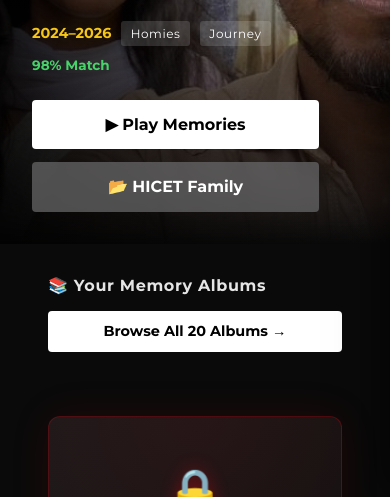
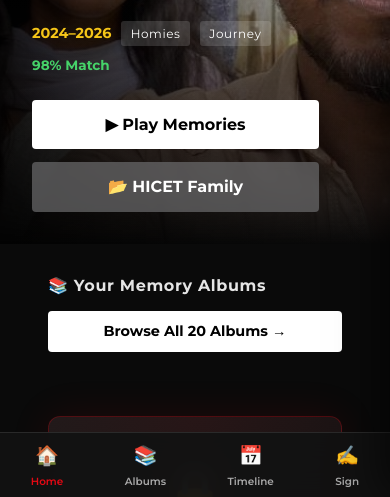
Before and after one commit to Manikandan1411/homiesflix, a plain HTML site: page index.html in a window 390 px wide. Shown: the part 347-844 px from the top of the page. Drawn offline with nearby package versions, Linux system fonts and the light colour scheme.

Commit message:
fix: mobile bottom navigation bar and full photo visibility in player/lightbox

```diff
--- a/css/homieflix.css
+++ b/css/homieflix.css
@@ -1150,16 +1150,65 @@ body {
   .player-progress-bar { height: 6px; } /* Thicker for touch */
   .vol-wrap { display: none; } /* Mobile users use device volume */
 
-  /* Player full-screen on mobile */
+  /* Player full-screen on mobile - Ensuring full photo visibility */
+  .player-slide {
+    width: 100%;
+    height: 100%;
+    display: flex;
+    align-items: center;
+    justify-content: center;
+  }
   .player-slide img,
   .player-slide video {
-    max-height: 65vh;
-    max-width: 100vw;
+    max-height: 70vh; /* Leave room for captions and controls */
+    max-width: 95vw;
+    width: auto;
+    height: auto;
+    object-fit: contain; /* This ensures the whole photo is visible */
     border-radius: 4px;
   }
   .player-controls { padding: 1rem 1.2rem; }
   .player-title-bar { font-size: 0.78rem; }
-  .slide-caption { font-size: 0.85rem; margin-top: 0.6rem; }
+  .slide-caption { font-size: 0.85rem; margin-top: 0.8rem; padding: 0 1rem; }
+
+  /* Mobile Bottom Nav Styles */
+  .mobile-bottom-nav {
+    position: fixed;
+    bottom: 0;
+    left: 0;
+    right: 0;
+    height: 65px;
+    background: rgba(18, 18, 18, 0.95);
+    backdrop-filter: blur(15px);
+    display: flex;
+    justify-content: space-around;
+    align-items: center;
+    z-index: 2000;
+    border-top: 1px solid rgba(255, 255, 255, 0.1);
+    padding-bottom: env(safe-area-inset-bottom);
+  }
+  .mob-nav-item {
+    display: flex;
+    flex-direction: column;
+    align-items: center;
+    text-decoration: none;
+    color: var(--hf-muted);
+    font-size: 0.65rem;
+    font-weight: 600;
+    gap: 4px;
+    transition: color 0.2s;
+  }
+  .mob-nav-item.active {
+    color: var(--hf-red);
+  }
+  .mob-nav-icon {
+    font-size: 1.2rem;
+  }
+
+  /* Add padding to main content so bottom nav doesn't hide anything */
+  #main-content {
+    padding-bottom: 80px;
+  }
 
   /* Timeline adjustment */
   .timeline-container::before { left: 2rem; }
--- a/index.html
+++ b/index.html
@@ -60,6 +60,26 @@
     <a href="timeline.html" onclick="toggleMobileMenu()">Timeline</a>
     <a href="signatures.html" onclick="toggleMobileMenu()">Signatures</a>
   </div>
+
+  <!-- MOBILE BOTTOM NAV -->
+  <nav class="mobile-bottom-nav" id="mobileBottomNav">
+    <a href="index.html" class="mob-nav-item active">
+      <span class="mob-nav-icon">🏠</span>
+      <span>Home</span>
+    </a>
+    <a href="albums.html" class="mob-nav-item">
+      <span class="mob-nav-icon">📚</span>
+      <span>Albums</span>
+    </a>
+    <a href="timeline.html" class="mob-nav-item">
+      <span class="mob-nav-icon">📅</span>
+      <span>Timeline</span>
+    </a>
+    <a href="signatures.html" class="mob-nav-item">
+      <span class="mob-nav-icon">✍️</span>
+      <span>Sign</span>
+    </a>
+  </nav>
 
   <!-- MAIN CONTENT -->
   <div id="main-content" style="display:none">
```
Also changed, not shown: album-detail.html (+22 -2 lines), albums.html (+20 -0 lines), signatures.html (+20 -0 lines), timeline.html (+20 -0 lines).
